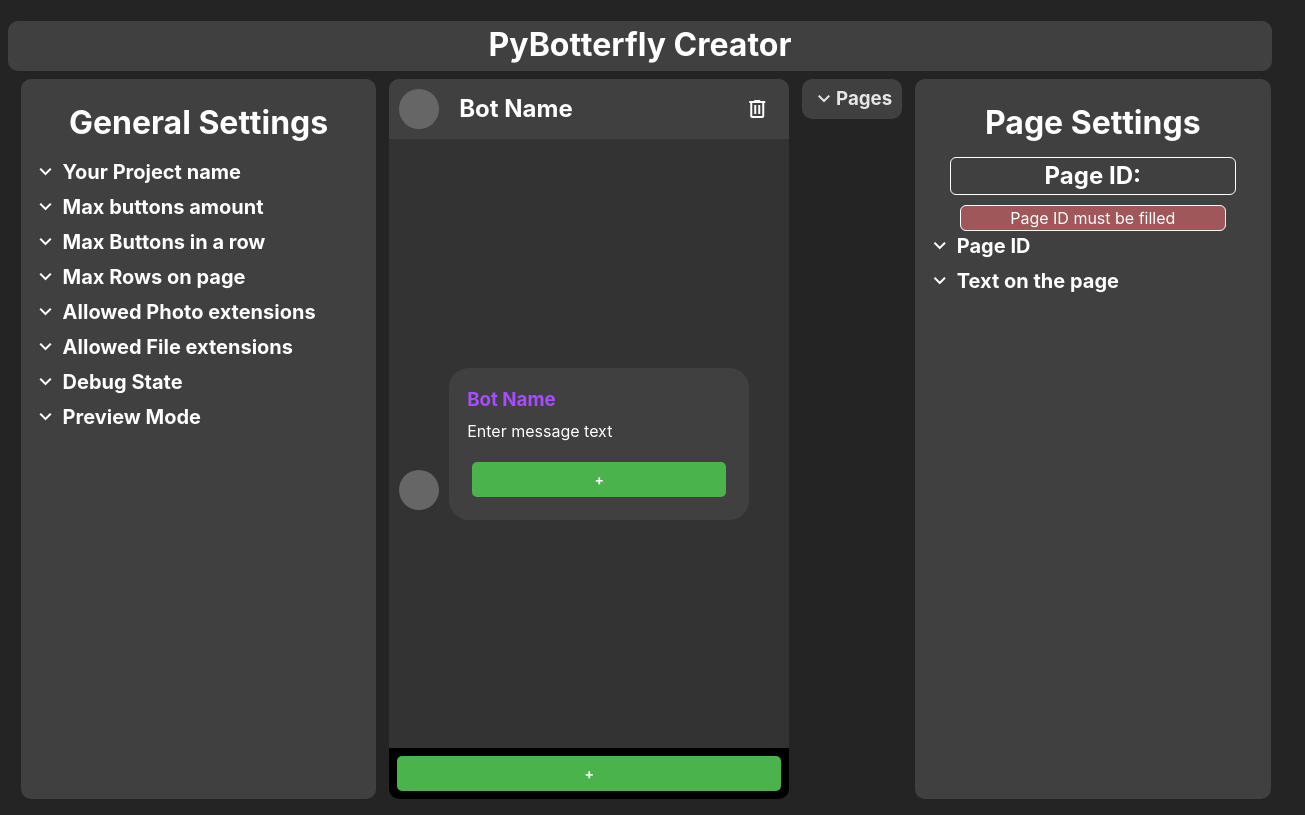
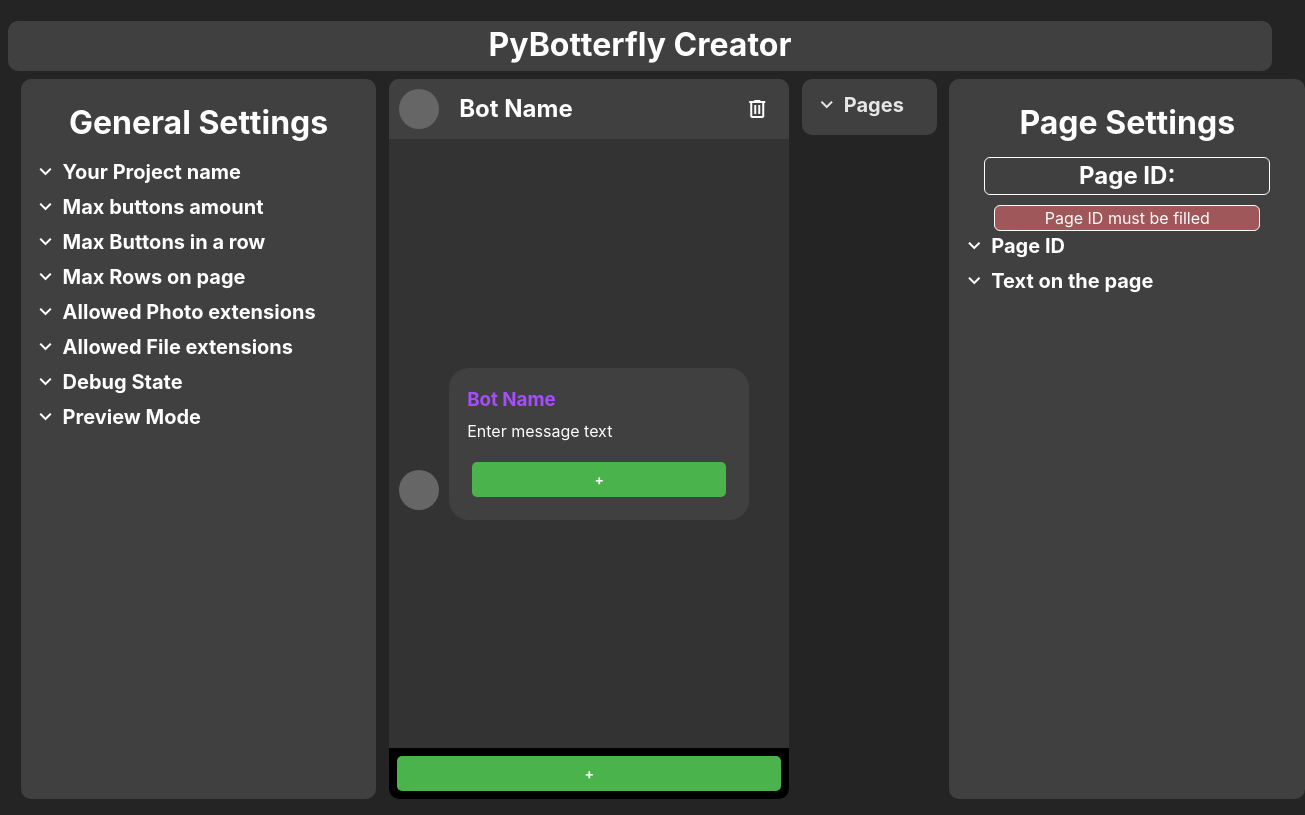
Before and after one commit to Ninzalo/PyBotterfly-web, a React (Vite) app: page / in a window 1280 px wide. Both pictures are taken after a click on the element 839 px from the left and 431 px from the top of the page. Shown: the whole page, 1305 px wide, since content can reach past the window. Built offline with nearby package versions, Linux system fonts and the light colour scheme.

Commit message:
fix(page-selector): fix page-selector css

```diff
--- a/src/components/Sidebar.css
+++ b/src/components/Sidebar.css
@@ -17,18 +17,12 @@
   align-self: start;
 }
 
-.dropdown {
+.project-name-container {
   display: flex;
-  flex-direction: row;
   justify-content: start;
   align-items: center;
-
   margin: 0;
-  margin-left: 10px;
-  margin-right: 10px;
   padding: 0;
-
-  height: 2.5rem;
 }
 
 .project-name-container > input,
@@ -37,11 +31,11 @@
   border: 1px solid white;
   border-radius: 6px;
 
-  width: 80%;
+  margin: 0;
+  padding: 3px 6px;
+
+  width: 90%;
   height: 100%;
-
-  margin: 0 auto;
-  padding: 3px 6px;
 }
 
 .allowed-item {
--- a/src/components/dropdownmenu/DropDownMenu.css
+++ b/src/components/dropdownmenu/DropDownMenu.css
@@ -1,4 +1,9 @@
 .dropdown-menu {
+  display: flex;
+  flex-direction: column;
+  justify-content: start;
+  align-items: center;
+
   margin: 0;
   margin-bottom: 5px;
   padding: 0;
@@ -6,9 +11,6 @@
 
   width: calc(100% - 10px);
   height: auto;
-
-  display: flex;
-  flex-direction: column;
 }
 
 .dropdown-menu > .dropdown-menu-preview {
--- a/src/components/dropdownmenu/DropDownMenu.jsx
+++ b/src/components/dropdownmenu/DropDownMenu.jsx
@@ -9,7 +9,12 @@ export default function DropDownMenu(props) {
   }
 
   return (
-    <div className='dropdown-menu'>
+    <div
+      className={`dropdown-menu ${
+        props.customClassName ? props.customClassName : ''
+      }`}
+      id={props.customId}
+    >
       <div className='dropdown-menu-preview'>
         <div
           className='dropdown-menu-preview-expand clickable'
--- a/src/components/page-selector/PageSelector.css
+++ b/src/components/page-selector/PageSelector.css
@@ -12,6 +12,7 @@
   min-height: 2.5rem;
 
   margin: 1vh 0 1vh auto;
+  padding: 1vh 1vw;
 }
 
 .page-selector-item {
@@ -23,8 +24,10 @@
   width: auto;
   height: 2rem;
 
-  margin: 0 10px 3px 10px;
+  margin: 0;
+  margin-right: 10px;
   padding: 0;
+  white-space: nowrap;
 }
 
 .page-selector-item > .active-page {
@@ -41,12 +44,12 @@
   flex-direction: column;
   justify-content: center;
   align-items: center;
-  align-self: center;
 
   width: 70%;
   height: 1.5rem;
 
-  margin: 10px 0 1vh 0;
+  margin: 10px auto 0 auto;
+  padding: 0;
 }
 
 .page-selector-add-item > .line {
--- a/src/components/page-selector/PageSelector.jsx
+++ b/src/components/page-selector/PageSelector.jsx
@@ -1,14 +1,8 @@
 import React from 'react'
-import DropDownItem from '../leftsidebar/DropDownItem'
+import DropDownMenu from '../dropdownmenu/DropDownMenu.jsx'
 import './PageSelector.css'
 
 export default function PageSelector(props) {
-  const [itemOpened, setItemOpened] = React.useState(false)
-
-  function toggleOpened() {
-    setItemOpened((prevState) => !prevState)
-  }
-
   const pagesIds = props.pagesFuncs.pages
     .sort((a, b) => a.pageId.localeCompare(b.pageId))
     .map((page) => (
@@ -27,15 +21,7 @@ export default function PageSelector(props) {
       </div>
     ))
 
-  return (
-    <div className='page-selector'>
-      <DropDownItem
-        dropDownArrow={props.dropDownArrow}
-        toggleItem={toggleOpened}
-        isItemCurrentOpened={itemOpened}
-        dropDownItemName='Pages'
-      />
-      {itemOpened && (
+  const pagesMenuEl = (
     <>
       {pagesIds}
       {!props.pagesFuncs.previewMode && (
@@ -49,7 +35,11 @@ export default function PageSelector(props) {
         </div>
       )}
     </>
-      )}
+  )
+
+  return (
+    <div className='page-selector'>
+      <DropDownMenu menuTitle='Pages' content={pagesMenuEl} />
     </div>
   )
 }
```
Lines whose indentation alone changed are shown as unchanged.
